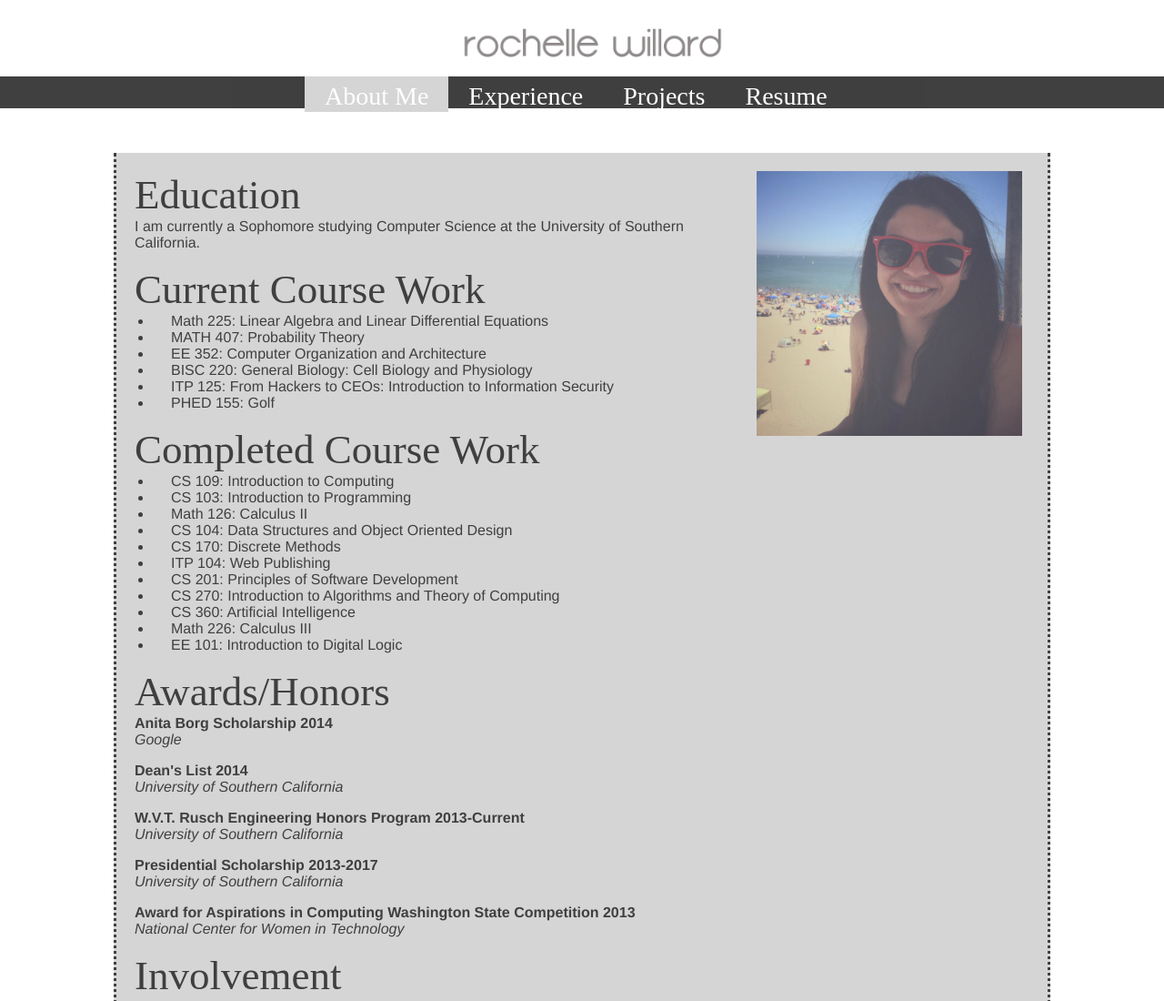
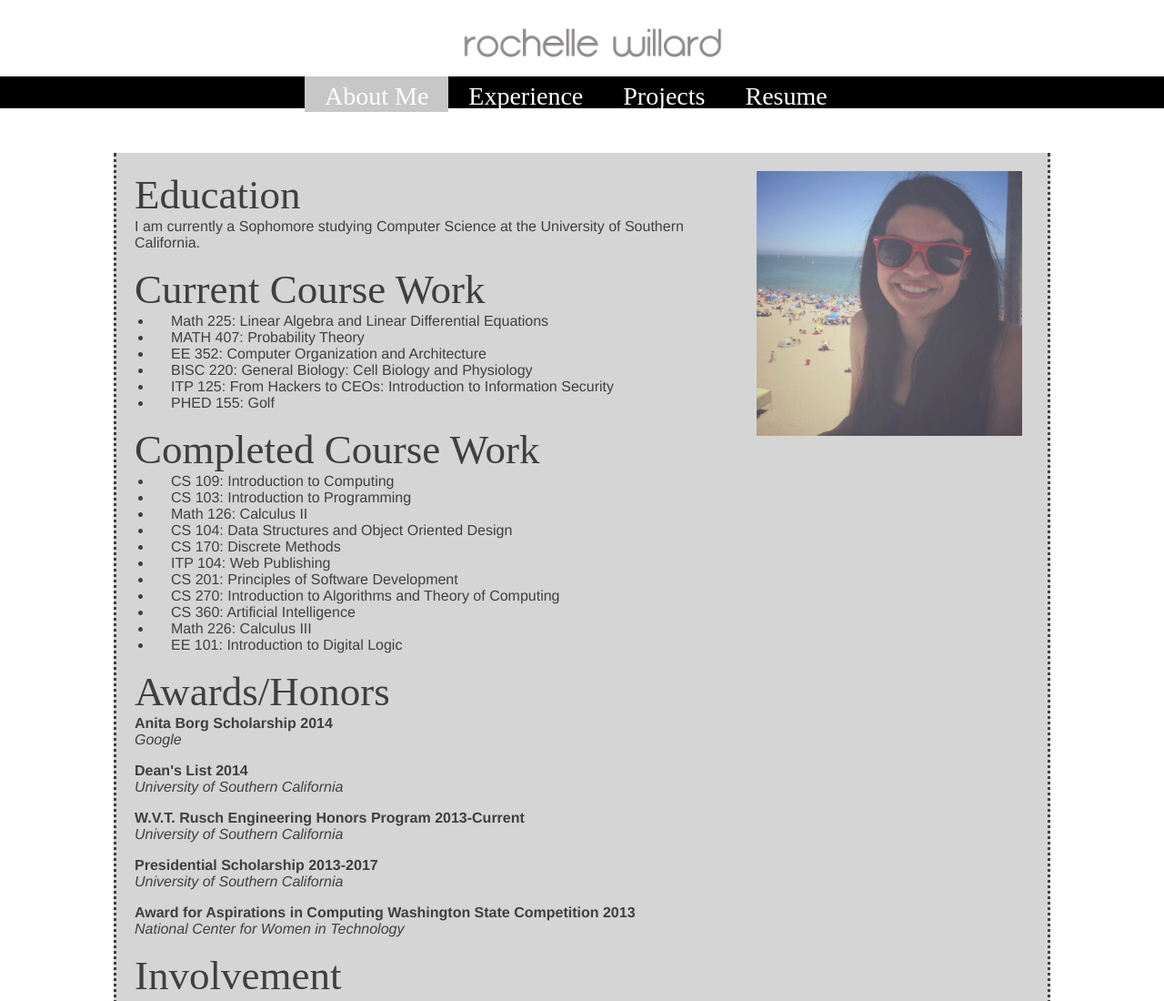
Before and after one commit to swillard13/rochellewillard.com, a plain HTML site: page index.html in a window 1280 px wide. Shown: the top 1100 px of the page at 91% size. Drawn offline with Linux system fonts and the light colour scheme; a web font is replaced by a local one.

Commit message:
remove opacity on nav bar

```diff
--- a/style/main.css
+++ b/style/main.css
@@ -12,7 +12,6 @@ body {
 	background-color: #000000;
 	margin: 0;
 	padding: 0;
-	opacity: .75;
 	display: block;
 }
 .clear {
```
